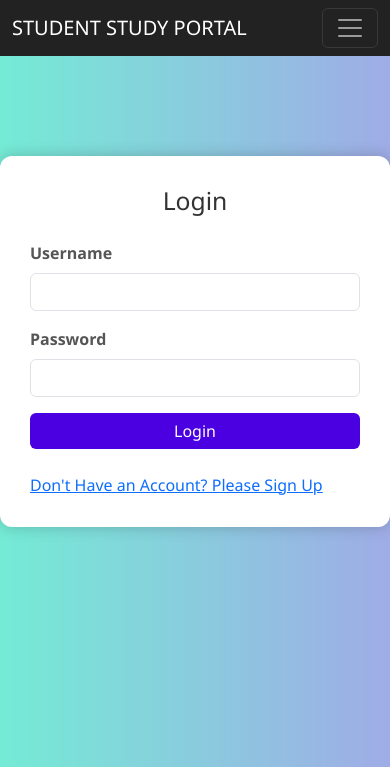
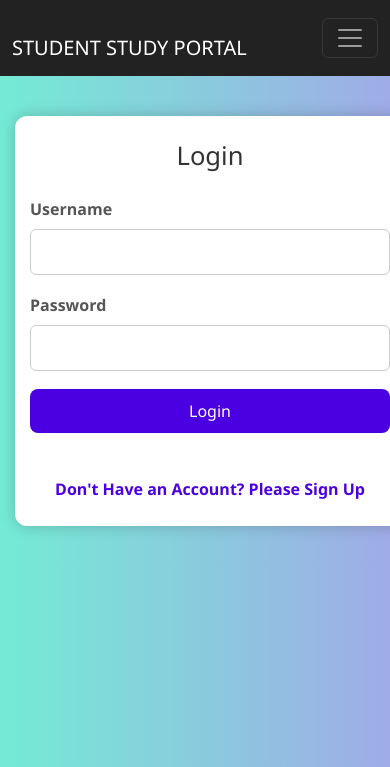
Before and after one commit to itrohit45/study_portal, a Django app: page / in a window 390 px wide. Shown: the top 767 px of the page. Run offline with Django 5.2, Linux system fonts and the light colour scheme.

Commit message:
Updated page

```diff
--- a/users/templates/users/login.html
+++ b/users/templates/users/login.html
@@ -8,37 +8,96 @@
   body {
     background: linear-gradient(to right, #74ebd5, #9face6);
     font-family: 'Segoe UI', Tahoma, Geneva, Verdana, sans-serif;
+    margin: 0;
+    padding: 0;
   }
 
   .container {
     max-width: 400px;
-    margin-top: 100px;
+    margin: 80px auto 40px auto;
     background: white;
     padding: 30px;
     border-radius: 12px;
     box-shadow: 0px 0px 15px rgba(0,0,0,0.2);
+    box-sizing: border-box;
   }
 
   h2 {
     text-align: center;
     margin-bottom: 25px;
     color: #333;
+    font-size: 2rem;
   }
 
   .form-label {
     font-weight: bold;
     color: #555;
+    display: block;
+    margin-bottom: 8px;
   }
 
-  .btn-primary {
+  input.form-control {
+    width: 100%;
+    padding: 10px 12px;
+    font-size: 1rem;
+    border: 1px solid #ccc;
+    border-radius: 6px;
+    box-sizing: border-box;
+    margin-bottom: 18px;
+    transition: border-color 0.3s ease;
+  }
+
+  input.form-control:focus {
+    border-color: #4A00E0;
+    outline: none;
+    box-shadow: 0 0 5px rgba(74, 0, 224, 0.5);
+  }
+
+  button.btn-primary {
     width: 100%;
     background-color: #4A00E0;
+    color: white;
     border: none;
-    transition: 0.3s;
+    padding: 12px 0;
+    font-size: 1.1rem;
+    border-radius: 8px;
+    cursor: pointer;
+    transition: background-color 0.3s ease;
   }
 
-  .btn-primary:hover {
+  button.btn-primary:hover {
     background-color: #8E2DE2;
+  }
+
+  a {
+    display: block;
+    text-align: center;
+    margin-top: 20px;
+    color: #4A00E0;
+    text-decoration: none;
+    font-weight: 600;
+  }
+
+  a:hover {
+    text-decoration: underline;
+  }
+
+  /* Responsive */
+  @media (max-width: 480px) {
+    .container {
+      margin: 40px 15px;
+      padding: 25px 15px;
+      max-width: 100%;
+    }
+
+    h2 {
+      font-size: 1.6rem;
+    }
+
+    button.btn-primary {
+      font-size: 1rem;
+      padding: 10px 0;
+    }
   }
 </style>
 
```
Also changed, not shown: users/templates/users/myprofile.html (+24 -3 lines), users/templates/users/signup.html (+31 -3 lines), db.sqlite3.
